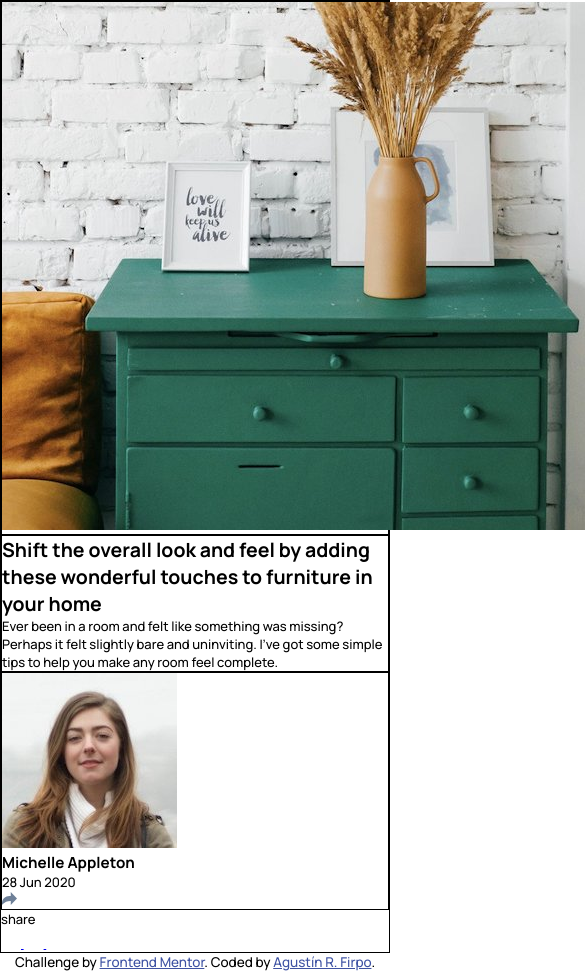
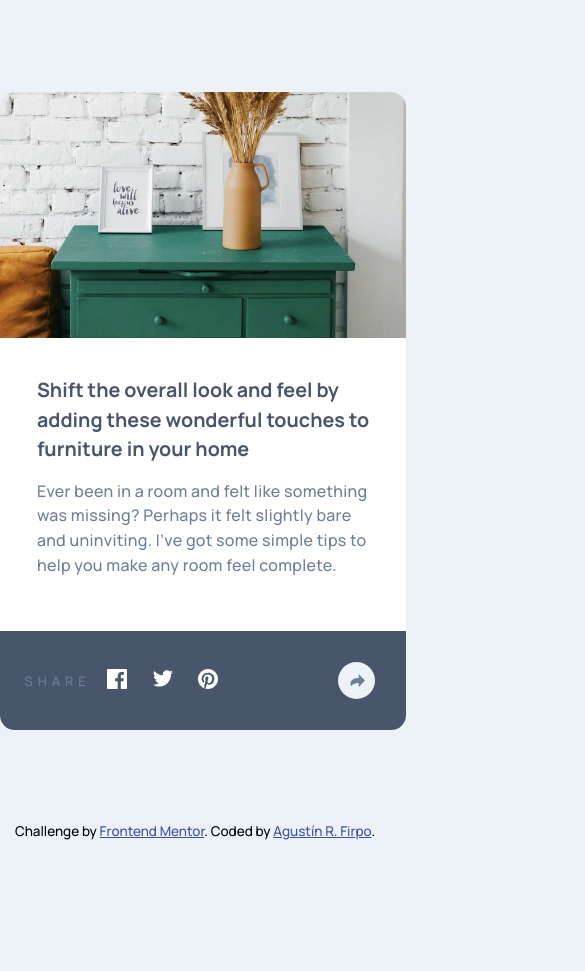
Before and after one commit to Arfirpo/article-preview-component-main, a plain HTML site: page index.html in a window 390 px wide. Shown: the top 971 px of the page, 585 px wide, since content can reach past the window. After the commit the page ends 844 px from the top, so only its background shows below. Drawn offline with Linux system fonts and the light colour scheme.

Commit message:
mobile design finished

```diff
--- a/index.html
+++ b/index.html
@@ -10,7 +10,6 @@
 <body>
   <main class="card-container">
     <section class="card__picture">
-      <img src="./src/images/drawers.jpg" alt="product-image">
     </section>
     <section class="card__content">
       <h1 class="card__content-title">
@@ -23,16 +22,18 @@
         to help you make any room feel complete.
       </p>
     </section>
-    <section class="card__perfil">
-      <img class="profile-image" src="./src/images/avatar-michelle.jpg" alt="user-image">
-      <h3 class="profile-name">
-        Michelle Appleton
-      </h3>
-      <p class="card__profile-date">
-        28 Jun 2020
-      </p>
-      <svg xmlns="http://www.w3.org/2000/svg" width="15" height="13"><path fill="#6E8098" d="M15 6.495L8.766.014V3.88H7.441C3.33 3.88 0 7.039 0 10.936v2.049l.589-.612C2.59 10.294 5.422 9.11 8.39 9.11h.375v3.867L15 6.495z"/></svg>
-    </section>
+    <svg class="card__content-button" xmlns="http://www.w3.org/2000/svg" width="15" height="13"><path fill="#6E8098" d="M15 6.495L8.766.014V3.88H7.441C3.33 3.88 0 7.039 0 10.936v2.049l.589-.612C2.59 10.294 5.422 9.11 8.39 9.11h.375v3.867L15 6.495z"/></svg>
+    <!-- <section class="card__profile">
+      <img class="card__profile-image" src="./src/images/avatar-michelle.jpg" alt="user-image">
+      <div class="card__profile-info">
+        <h3 class="card__profile-name">
+          Michelle Appleton
+        </h3>
+        <p class="card__profile-date">
+          28 Jun 2020
+        </p>
+      </div>
+    </section> -->
     <section class="card__social-icons">
         <p class="card__social-icons-share">share</p>
         <a href="#">
--- a/src/style.css
+++ b/src/style.css
@@ -5,6 +5,7 @@
     --DesaturatedDarkBlue: hsl(214, 17%, 51%);
     --GrayishBlue: hsl(212, 23%, 69%);
     --LightGrayishBlue: hsl(210, 46%, 95%);
+    --white: #fff
 }
 
 *,
@@ -16,24 +17,122 @@
 }
 
 body {
+    display: flex;
+    flex-direction: column;
+    justify-content: center;
+    align-items: center;
     font-family: 'Manrope', sans-serif;
     font-size: 13px;
+    background: var(--LightGrayishBlue);
 }
 
 .card-container {
-    border: 1px solid black;
+    background: var(--white);
+    width: 25.3846rem;
+    height: 39.8462rem;
+    margin: 5.7692rem auto;
+    border-radius: .9231rem;
+    position: relative;
 }
 
 .card__picture {
-    border: 1px solid black;
+    background-image: url(./images/drawers.jpg);
+    background-size: cover;
+    background-position-y: -1.5385rem;
+    width: 100%;
+    height: 15.3846rem;
+    border-radius: .9231rem .9231rem 0 0;
 }
 
 .card__content {
-    border: 1px solid black;
+    text-align: left;
+    padding: 2.3077rem;
 }
 
-.card__perfil {
-    border: 1px solid black;
+.card__content-title {
+    color: var(--VeryDarkGrayishBlue);
+    margin-bottom: .9231rem;
+    font-size: 1.2308rem;
+    line-height: 1.8462rem;
+}
+
+.card__content-paragraph {
+    font-size: 1rem;
+    line-height: 1.5385rem;
+    color: var(--DesaturatedDarkBlue);
+    letter-spacing: .3px;
+}
+
+.card__content-button {
+    position: absolute;
+    right: 1.9231rem;
+    bottom: 1.9231rem;
+    width: 2.3077rem;
+    height: 2.3077rem;
+    background: var(--LightGrayishBlue);
+    border-radius: 50%;
+    padding: 12px 8px 8px 12px;
+    z-index: 1;
+}
+
+.card__content-button:hover {
+    cursor: pointer;
+    background-color: var(--DesaturatedDarkBlue);
+}
+
+.card__content-button:hover path {
+    fill: var(--white);
+}
+
+.card__profile {
+    display: flex;
+    margin: 0 2.3077rem;
+}
+
+.card__profile-image {
+    width: 3.0769rem;
+    height: 3.0769rem;
+    border-radius: 50%;
+}
+
+.card__profile-info {
+    display: flex;
+    flex-direction: column;
+}
+
+.card__profile-name {
+    color: var(--VeryDarkGrayishBlue);
+    margin: 4px 0 2px 15px;
+    font-weight: 700;
+}
+
+.card__profile-date {
+    margin-left: 15px;
+    color: var(--GrayishBlue);
+}
+
+.card__social-icons {
+    display: flex;
+    gap: .3846rem;
+    align-items: center;
+    background: var(--VeryDarkGrayishBlue);
+    width: 100%;
+    height: 6.1538rem;
+    padding: 1.5385rem;
+    border-radius: 0 0 .9231rem .9231rem;
+    position: absolute;
+    bottom: 0;
+}
+
+.card__social-icons-share {
+    color: var(--DesaturatedDarkBlue);
+    text-transform: uppercase;
+    letter-spacing: .3077rem;
+    font-weight: 500;
+}
+
+.card__social-icon {
+    margin: 0 .6154rem;
 }
 
 .attribution {
```
